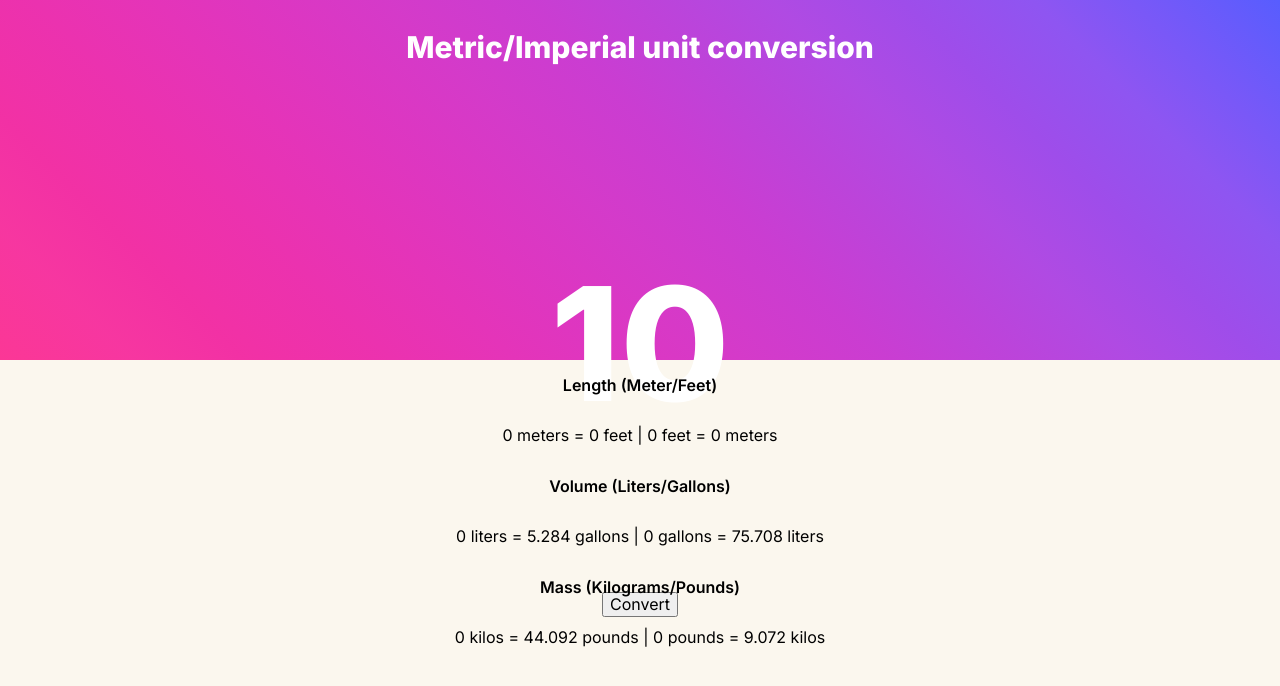
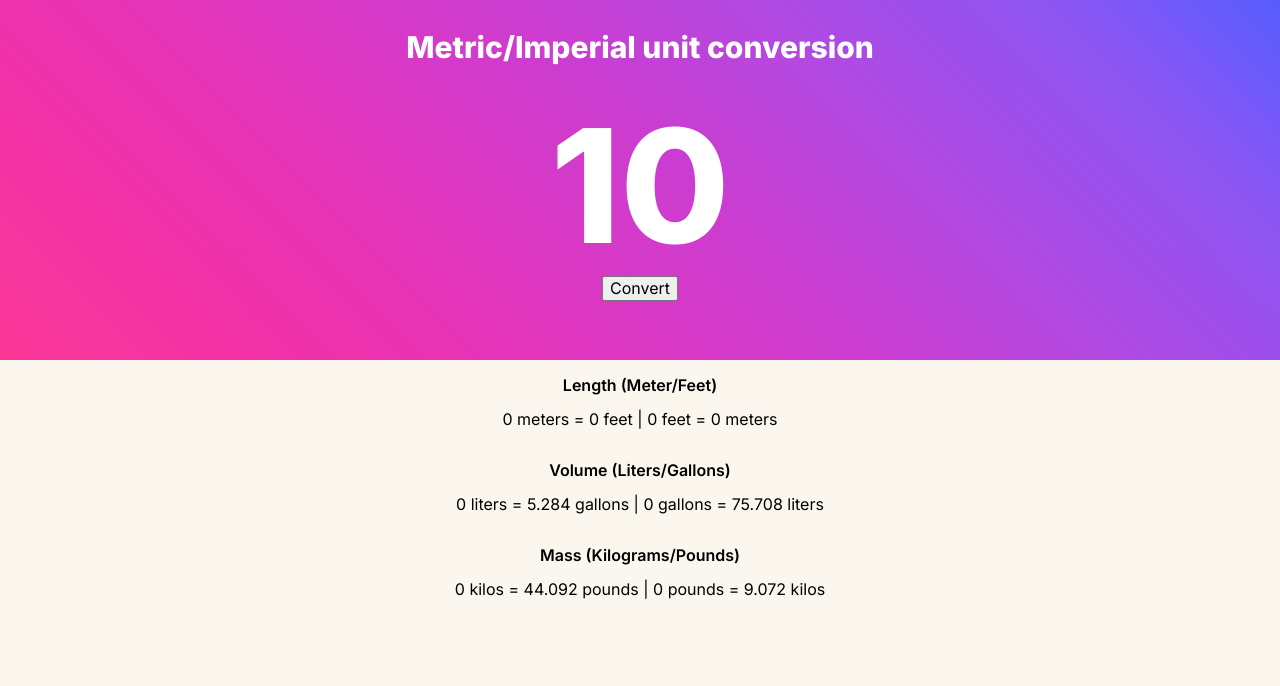
Before and after one commit to duncanbarre/unitconversion, a plain HTML site: page index.html in a window 1280 px wide. Drawn offline with nearby package versions, Linux system fonts and the light colour scheme.

Commit message:
Update index.css

```diff
--- a/index.css
+++ b/index.css
@@ -42,6 +42,7 @@ body {
     font-weight: 800;
     font-size: 158px;
     text-align: center;
+    margin: 0;
 }
 
 
@@ -55,6 +56,7 @@ body {
 
 .label {
     font-weight: 600;
+    margin-bottom: 0;
 }
 
 button {
```
